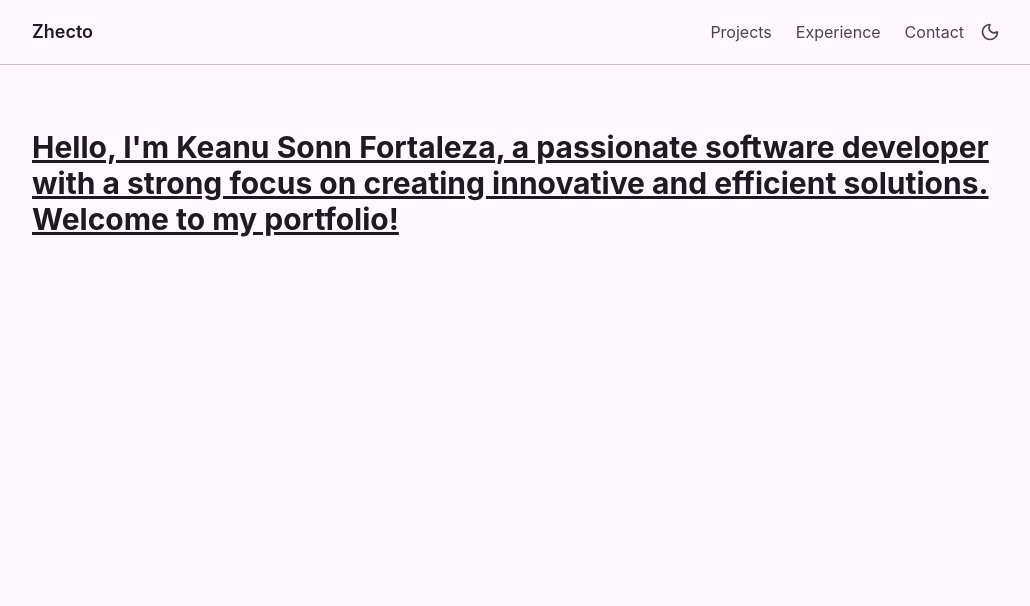
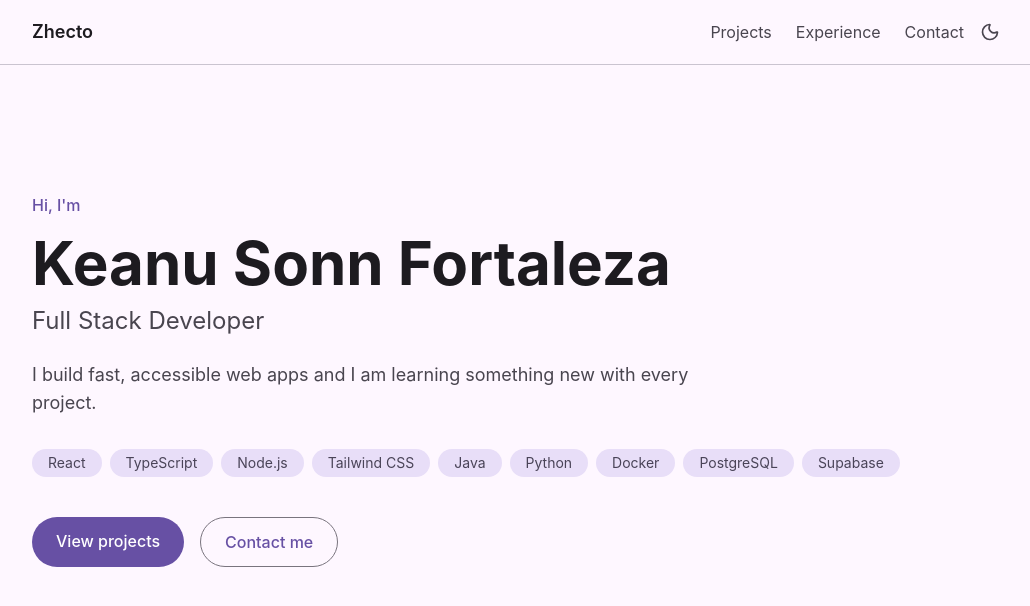
Before and after one commit to Zhecto/my-portfolio, a React (Vite) app: page / in a window 1280 px wide. Shown: the top 606 px of the page, without its empty margins (120-1150 px from the left). Built offline with nearby package versions, Linux system fonts and the light colour scheme.

Commit message:
feat: add hero section

```diff
--- a/src/App.tsx
+++ b/src/App.tsx
@@ -18,6 +18,7 @@
  * Components
  */
 import { Navbar } from './components/Navbar';
+import { Hero } from './components/Hero';
 
 /**
  * Assets
@@ -27,13 +28,11 @@ export const App = () => {
   return (
     <div className='bg-surface text-on-surface min-h-screen'>
       <Navbar />
-      <main className='mx-auto max-w-5xl px-6 py-16'>
-        <h1 className="text-3xl font-bold underline">
-        Hello, I'm Keanu Sonn Fortaleza, a passionate software developer with a strong focus on creating innovative and efficient solutions. Welcome to my portfolio!
-        </h1>
+      <main>
+        <Hero />
       </main>
     </div>
   );
 };
 
-export default App
+export default App;
--- /dev/null
+++ b/src/components/Hero.tsx
@@ -0,0 +1,47 @@
+import { PROFILE, PROFILE_TAGS } from '../constants';
+
+export const Hero = () => {
+  return (
+    <section className='mx-auto max-w-5xl px-6 py-24 sm:py-32'>
+      <p className='text-primary mb-4 font-medium'>Hi, I'm</p>
+
+      <h1 className='text-on-surface text-4xl font-bold sm:text-6xl'>
+        {PROFILE.name}
+      </h1>
+
+      <h2 className='text-on-surface-variant mt-3 text-xl sm:text-2xl'>
+        {PROFILE.title}
+      </h2>
+
+      <p className='text-on-surface-variant mt-6 max-w-2xl text-lg'>
+        {PROFILE.intro}
+      </p>
+
+      <ul className='mt-8 flex flex-wrap gap-2'>
+        {PROFILE_TAGS.map((tag) => (
+          <li
+            key={tag}
+            className='bg-secondary-container text-on-secondary-container rounded-full px-4 py-1 text-sm'
+          >
+            {tag}
+          </li>
+        ))}
+      </ul>
+
+      <div className='mt-10 flex flex-wrap gap-4'>
+        <a
+          href='#projects'
+          className='bg-primary text-on-primary rounded-full px-6 py-3 font-medium transition-opacity hover:opacity-90'
+        >
+          View projects
+        </a>
+        <a
+          href='#contact'
+          className='border-outline text-primary hover:bg-primary-container/40 rounded-full border px-6 py-3 font-medium transition-colors'
+        >
+          Contact me
+        </a>
+      </div>
+    </section>
+  );
+};
--- a/src/constants/index.ts
+++ b/src/constants/index.ts
@@ -36,12 +36,23 @@ export const NAV_LINKS = [
   { href: '#contact', label: 'Contact' },
 ];
 
+export const PROFILE = {
+  name: 'Keanu Sonn Fortaleza',
+  title: 'Full Stack Developer',
+  intro:
+    'I build fast, accessible web apps and I am learning something new with every project.',
+};
+
 export const PROFILE_TAGS = [
-  'React 19',
+  'React',
   'TypeScript',
   'Node.js',
-  'AWS',
-  'GraphQL',
+  'Tailwind CSS',
+  'Java',
+  'Python',
+  'Docker',
+  'PostgreSQL',
+  'Supabase',
 ];
 
 export const PROJECTS: Project[] = [
--- a/src/index.css
+++ b/src/index.css
@@ -158,3 +158,7 @@
   --color-scrim: var(--scrim);
   --color-shadow: var(--shadow);
 }
+
+html {
+  scroll-behavior: smooth;
+}
```
